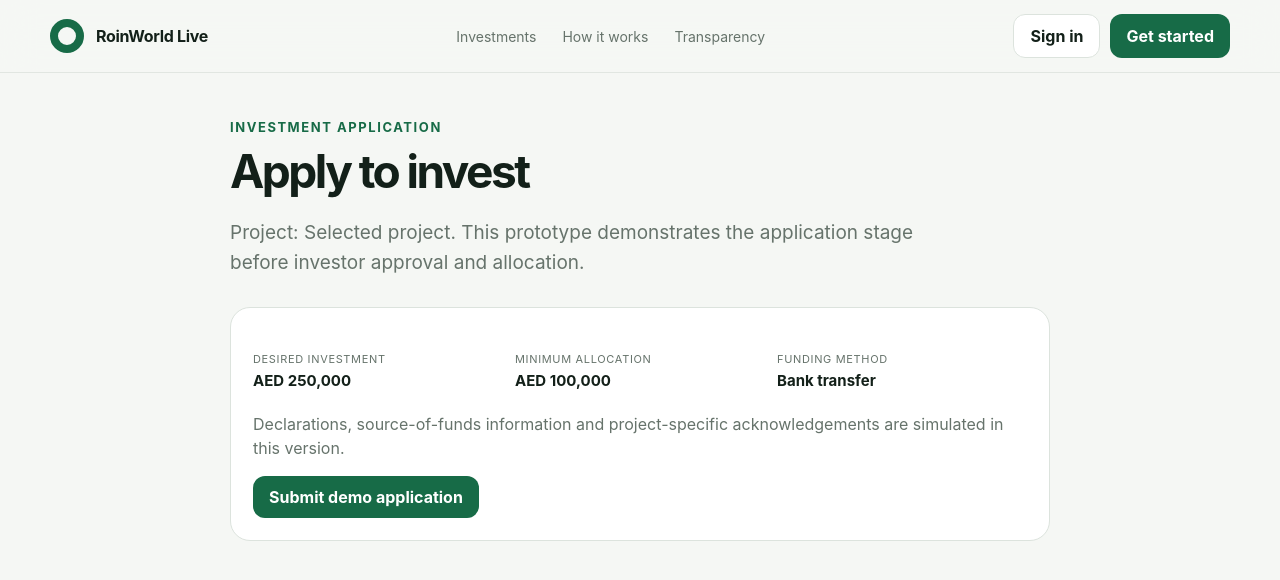
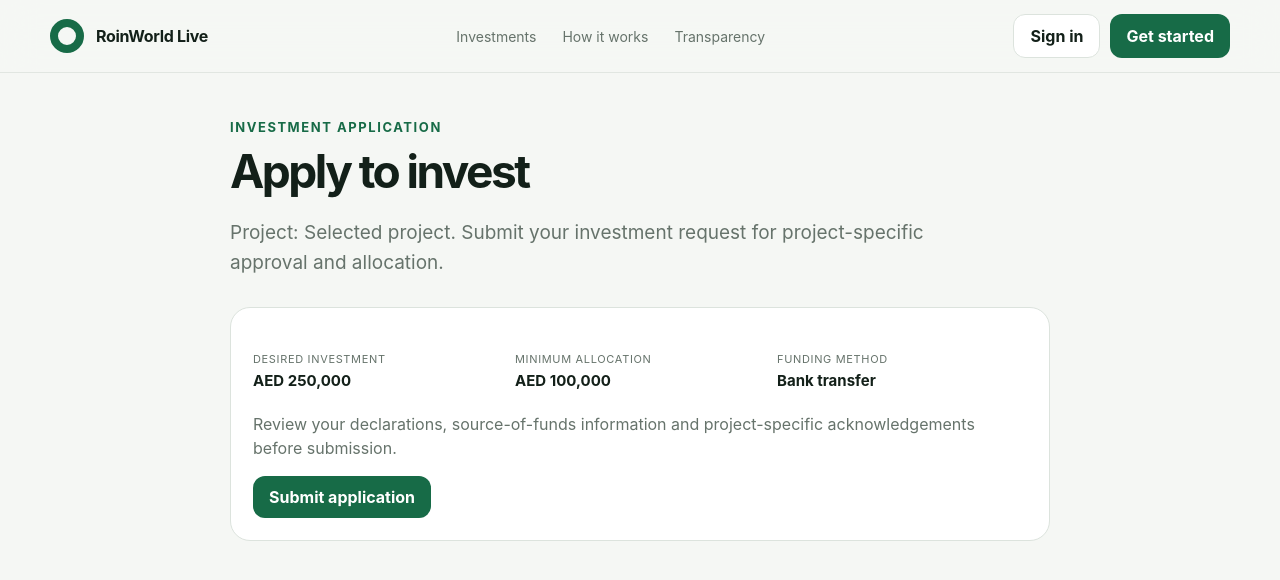
Before and after one commit to nikmad-ops/RoinWorldLive, a Next.js app in the folder prototype/: page /apply in a window 1280 px wide. Shown: the top 580 px of the page. Built offline with nearby package versions, Linux system fonts and the light colour scheme; no server answers.

Commit message:
ux: remove prototype and simulation language from product UI

```diff
--- a/prototype/app/apply/page.tsx
+++ b/prototype/app/apply/page.tsx
@@ -6,15 +6,15 @@ export default async function ApplyPage({ searchParams }: { searchParams: Promis
     <main className="section shell" style={{ maxWidth: 820 }}>
       <div className="eyebrow">Investment application</div>
       <h1 style={{ fontSize: 46 }}>Apply to invest</h1>
-      <p className="lead">Project: {project ?? "Selected project"}. This prototype demonstrates the application stage before investor approval and allocation.</p>
+      <p className="lead">Project: {project ?? "Selected project"}. Submit your investment request for project-specific approval and allocation.</p>
       <div className="card" style={{ marginTop: 28 }}>
         <div className="metrics">
           <div className="metric"><span>Desired investment</span><strong>AED 250,000</strong></div>
           <div className="metric"><span>Minimum allocation</span><strong>AED 100,000</strong></div>
           <div className="metric"><span>Funding method</span><strong>Bank transfer</strong></div>
         </div>
-        <p>Declarations, source-of-funds information and project-specific acknowledgements are simulated in this version.</p>
-        <Link href="/application-status" className="btn btn-primary">Submit demo application</Link>
+        <p>Review your declarations, source-of-funds information and project-specific acknowledgements before submission.</p>
+        <Link href="/application-status" className="btn btn-primary">Submit application</Link>
       </div>
     </main>
   );
```
